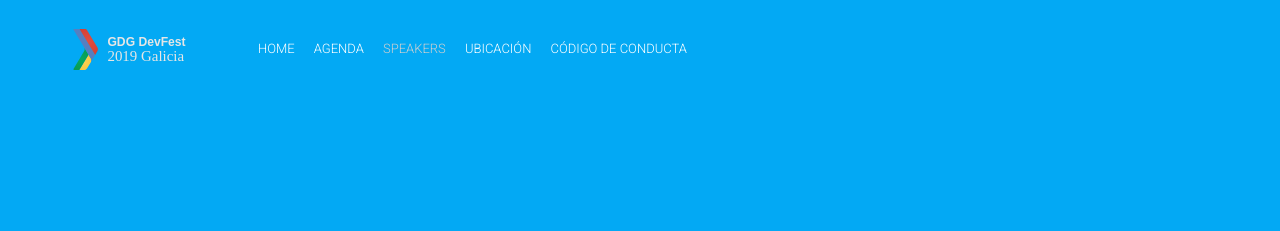
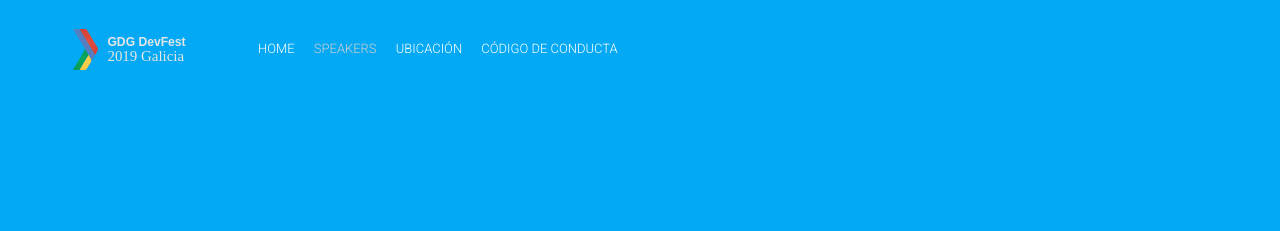
Before and after one commit to gdg-galicia/devfest.gdggalicia.com, a Jekyll site: the page built from speakers.html, in a window 1280 px wide. Shown: the top 231 px of the page. Built offline with Jekyll 4.4.1, drawn with Linux system fonts in a browser that asks for light colours; nearby versions of some CDN libraries; comment, search, counter and statistics services are not loaded.

Commit message:
Change background picture

```diff
--- a/_config.yml
+++ b/_config.yml
@@ -50,7 +50,7 @@
 navigationLinks:
  - {permalink: "/", text: "Home"}
  #- {permalink: "/blog/", text: "Blog"}
- - {permalink: "/schedule/", text: "Agenda"}
+ #- {permalink: "/schedule/", text: "Agenda"}
  - {permalink: "/speakers/", text: "Speakers"}
  #- {permalink: "/team/", text: "Equipo"}
  - {permalink: "/logistics/", text: "Ubicación"}
@@ -62,7 +62,7 @@
 # - {link: "https://www.eventbrite.com/e/gdg-devfest-galicia-2018-tickets-51926034166", text: "Entrada gratuita"}
 
 # Hero Block
-heroImage: "fireworks.jpg"
+heroImage: "ourense.jpg"
 heroTitle: "GDG DevFest  <typeout> 2019"
 eventDate: "26 Octubre, Ourense"
 eventData: "ESEI - Escola Superior de Enxeñería Informática, Ourense, 17 de noviembre de 2018"
```
Also changed, not shown: 2 other files.
